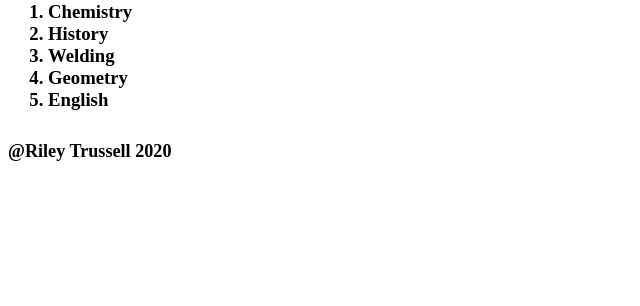
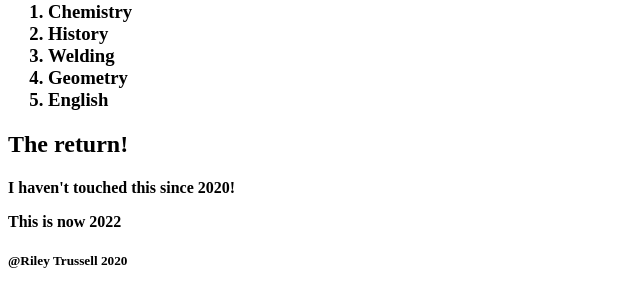
Before and after one commit to 23rtrussell/Code201-1, a website: page index.html in a window 1280 px wide. Shown: the part 348-654 px from the top of the page, without its empty margins (0-640 px from the left). Drawn offline with Linux system fonts and the light colour scheme.

Commit message:
Update index.html

```diff
--- a/index.html
+++ b/index.html
@@ -28,6 +28,9 @@
               <li>Geometry
                 <li>English
       </ol>
-      <h3>
+      </h3>
+        <body><h2> The return!
+            <h4> I haven't touched this since 2020!
+              <p> This is now 2022 </p>
       <footer> <h5> @Riley Trussell 2020
         </html>
```
